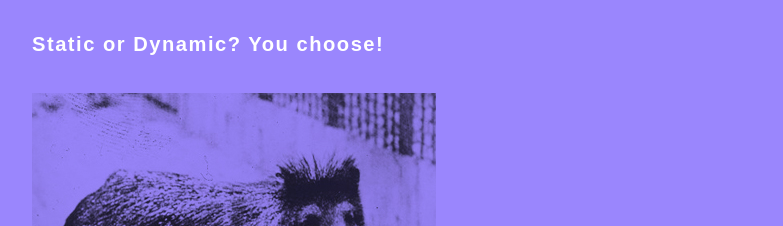
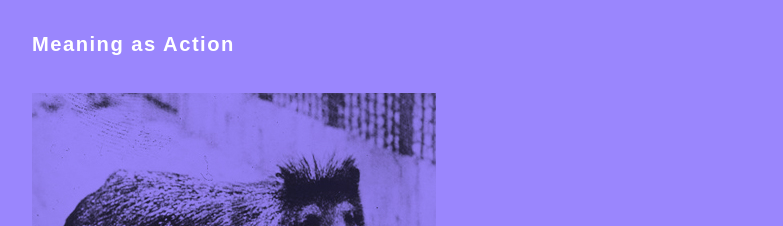
Before and after one commit to danielrothschild/danielrothschild.github.io, a Jekyll site: the page built from _pages/44_dynsem2.md, in a window 1280 px wide. Shown: the top 226 px of the page, without its empty margins (248-1031 px from the left). Built offline with Jekyll 4.4.1, drawn with Linux system fonts in a browser that asks for light colours; comment, search, counter and statistics services are not loaded.

Commit message:
changed title

```diff
--- a/_pages/44_dynsem2.md
+++ b/_pages/44_dynsem2.md
@@ -1,13 +1,13 @@
 ---
 layout: conf3
-title: Static vs Dynamic
+title: Meaning as Action
 permalink: /dynamics/
 location: All Souls College, Oxford
 date: 19-20 March 2018
 ---
 
 
-#####  Static or Dynamic? You choose!
+#####  Meaning as Action
 
 
 
```
